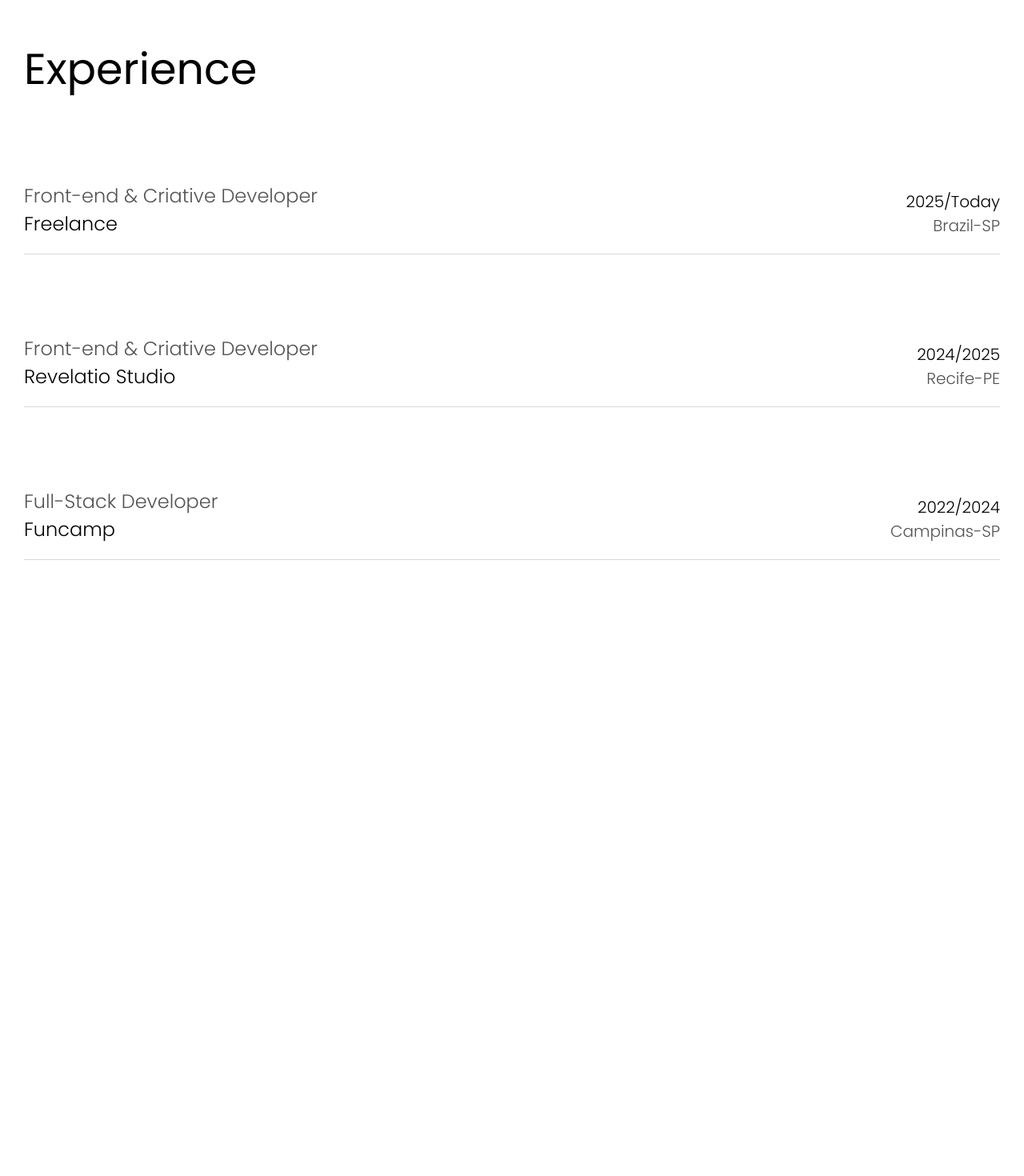
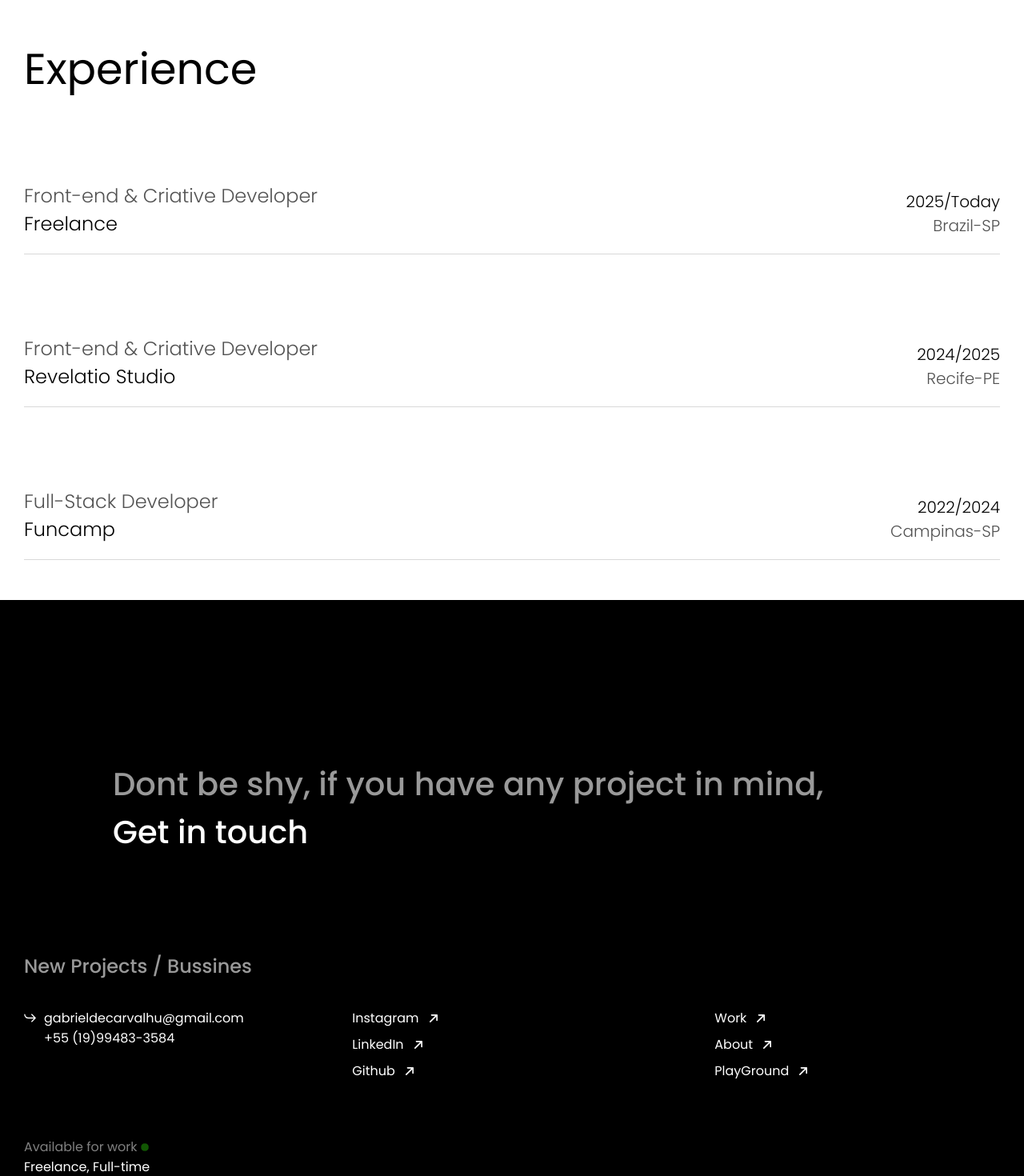
Before and after one commit to GabrielBarbosa2003/portfolio-2025, a React (Vite) app: page /about in a window 1280 px wide. Shown: the part 2460-3930 px from the top of the page at 80% size. Before the commit the page ends 3160 px from the top, so only its background shows below. Built offline with nearby package versions, Linux system fonts and the light colour scheme.

Commit message:
add: footer inside about

```diff
--- a/src/Pages/About/AboutComponents/Experience/experience.css
+++ b/src/Pages/About/AboutComponents/Experience/experience.css
@@ -13,7 +13,7 @@
     width: 100%;
     display: flex;
     flex-direction: column;
-
+    padding-bottom: 50px;
 }
 
 .experience {
--- a/src/Pages/About/index.jsx
+++ b/src/Pages/About/index.jsx
@@ -2,6 +2,7 @@ import './about.css'
 import me from '../../assets/myself.png'
 import ICanHelp from './AboutComponents/ICanHelp'
 import Experience from './AboutComponents/Experience'
+import Footer from '../Home/HomeComponents/Footer/Footer'
 
 export default function About() {
     return (
@@ -44,6 +45,7 @@ export default function About() {
 
             <ICanHelp/>
             <Experience/>
+            <Footer/>
 
         </section>
     )
```
